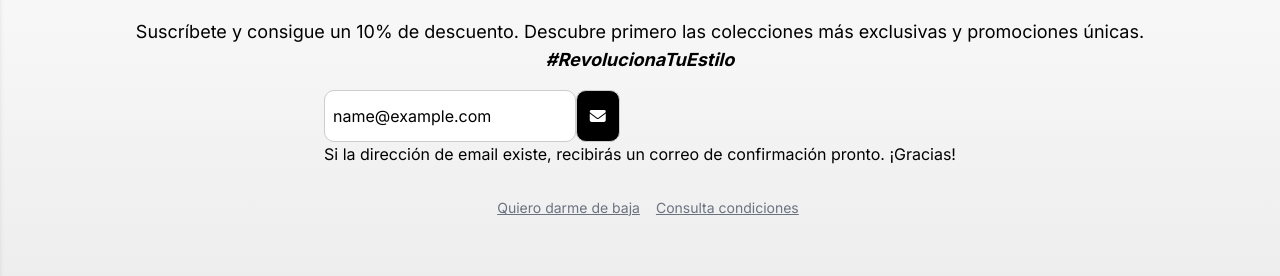
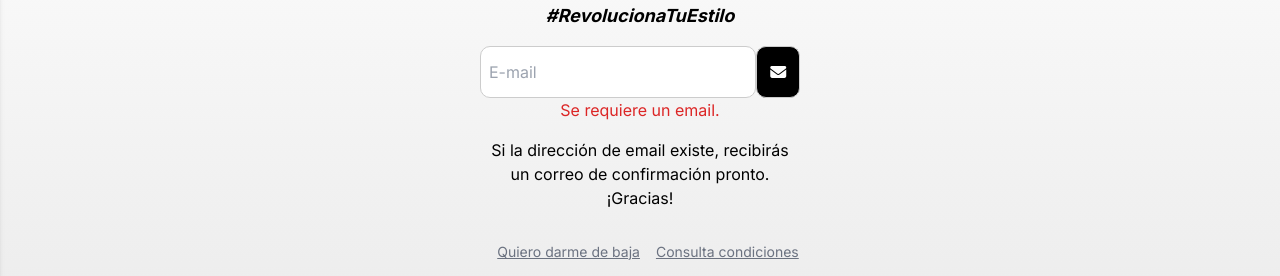
Before and after one commit to JMProjectsDev/fashionWebProject, an Angular app: page / in a window 1280 px wide. Both pictures are taken after typing "name@example.com" into the empty fields and a click on the button 766 px from the left and 4697 px from the top of the page. Shown: the part 4561-4837 px from the top of the page. Built offline with nearby package versions, Linux system fonts and the light colour scheme.

Commit message:
Implementing email validators (newsletter component)

```diff
--- a/src/app/components/newsletter/newsletter.component.css
+++ b/src/app/components/newsletter/newsletter.component.css
@@ -13,6 +13,7 @@
 
 .newsletter-form {
   display: flex;
+  width: 100%;
   justify-content: center;
   gap: 0.5rem; /* Espacio entre el input y el botón */
   margin-bottom: 1rem; /* Espacio debajo del formulario */
--- a/src/app/components/newsletter/newsletter.component.html
+++ b/src/app/components/newsletter/newsletter.component.html
@@ -9,11 +9,12 @@
     <form [formGroup]="formulario" class="newsletter-form" (ngSubmit)="checkEmail()">
       <div class="flex flex-col">
         <div class="flex flex-row">
-          <input class="w-auto h-auto"
+          <input class="w-full h-auto"
             type="email"
             placeholder="E-mail"
             aria-label="Correo electrónico"
             formControlName="email"
+            #email
           />
           <button
             aria-label="Suscribirse a la newsletter"
@@ -25,7 +26,7 @@
           <p *ngIf="formulario.controls['email'].errors?.['required']" class="text-red-600">Se requiere un email.</p>
           <p *ngIf="formulario.controls['email'].errors?.['pattern']" class="text-red-600">Introduzca un email válido.</p>
         </div>
-        <div *ngIf="registroExitoso">
+        <div *ngIf="registroExitoso" class="flex flex-row place-items-center text-wrap w-80">
           <p>Si la dirección de email existe, recibirás un correo de confirmación pronto. ¡Gracias!</p>
         </div>
       </div>
--- a/src/app/components/newsletter/newsletter.component.ts
+++ b/src/app/components/newsletter/newsletter.component.ts
@@ -8,6 +8,7 @@ import { FormBuilder, FormGroup, Validators } from '@angular/forms';
 })
 export class NewsletterComponent {
   formulario: FormGroup;
+  email: string = ''
   registroExitoso: Boolean = false;
   constructor(private fb: FormBuilder) {
     this.formulario = this.fb.group({
@@ -23,17 +24,23 @@ export class NewsletterComponent {
 
   checkEmail() {
     if (this.formulario.valid) {
-      //enviar datos backend
-      this.registroExitoso = true
       console.log('Email correcto!');
+      this.registroExitoso = true;
+      // Enviar datos al backend...
+
+      // Resetear el formulario pero no limpiar explícitamente los errores
+      this.formulario.reset();
     } else {
-      //controlar errores
-      this.registroExitoso = false
       console.log('Email incorrecto!');
+      this.registroExitoso = false;
     }
 
-    Object.values(this.formulario.controls).forEach((control) =>
-      control.markAsTouched()
-    );
+    // Marcar como 'touched' solo si el formulario es inválido para mostrar errores
+    if (this.formulario.invalid) {
+      Object.values(this.formulario.controls).forEach(control => {
+        control.markAsTouched();
+      });
+    }
   }
+
 }
```
